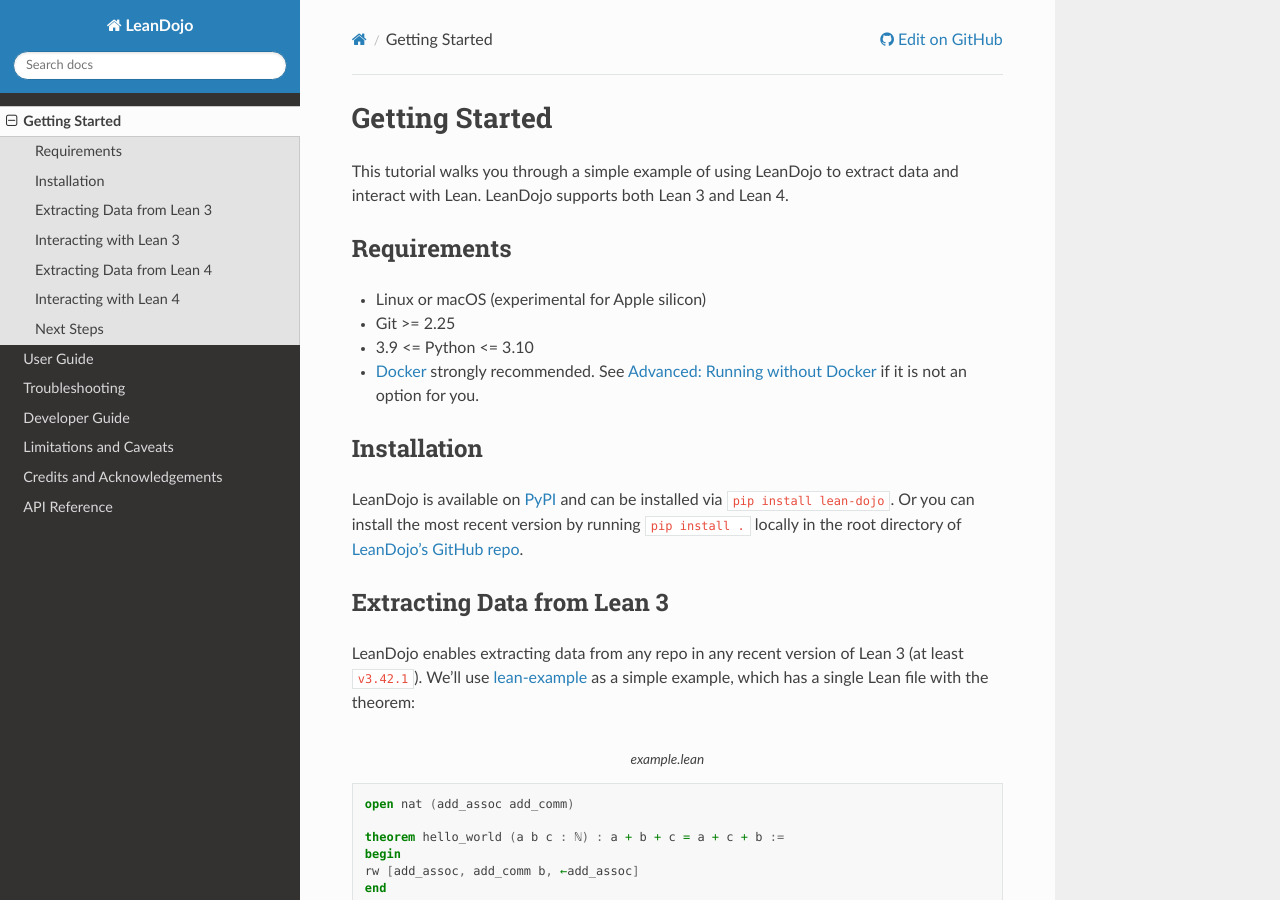
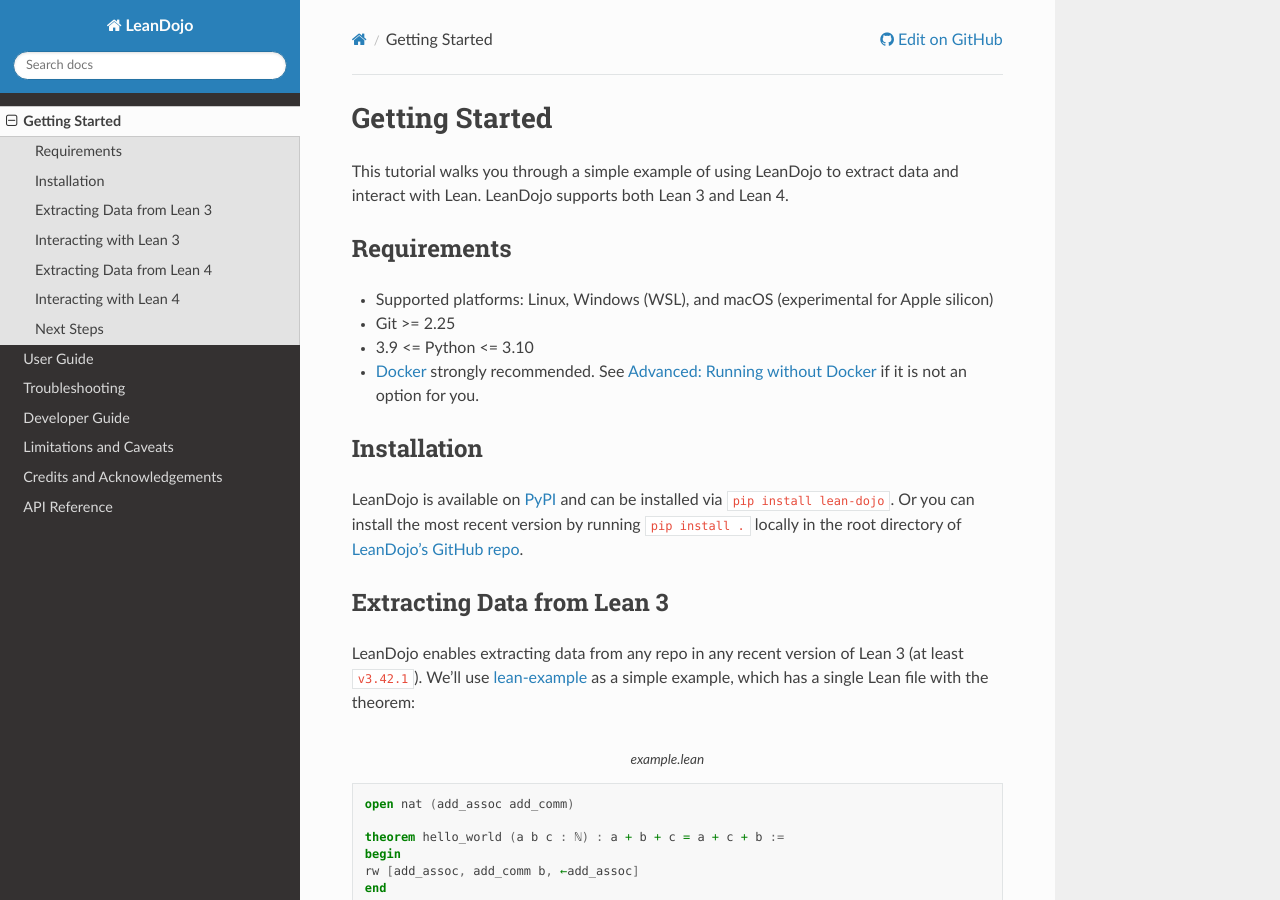
Before and after one commit to lean-dojo/LeanDojo, a Sphinx documentation site: the page built from docs/source/getting-started.rst, in a window 1280 px wide and 900 px high. Built offline with Sphinx 7.4.7 and the Read the Docs theme 2.0.0, drawn with Linux system fonts in a browser that asks for light colours.

Commit message:
add windows wsl support

```diff
--- a/docs/source/getting-started.rst
+++ b/docs/source/getting-started.rst
@@ -10,7 +10,7 @@
 Requirements
 ************
 
-* Linux or macOS (experimental for Apple silicon)
+* Supported platforms: Linux, Windows (WSL), and macOS (experimental for Apple silicon)
 * Git >= 2.25
 * 3.9 <= Python <= 3.10
 * `Docker <https://www.docker.com/>`_ strongly recommended. See :ref:`running-without-docker` if it is not an option for you.
```
Also changed, not shown: README.md (+1 -1 lines).
